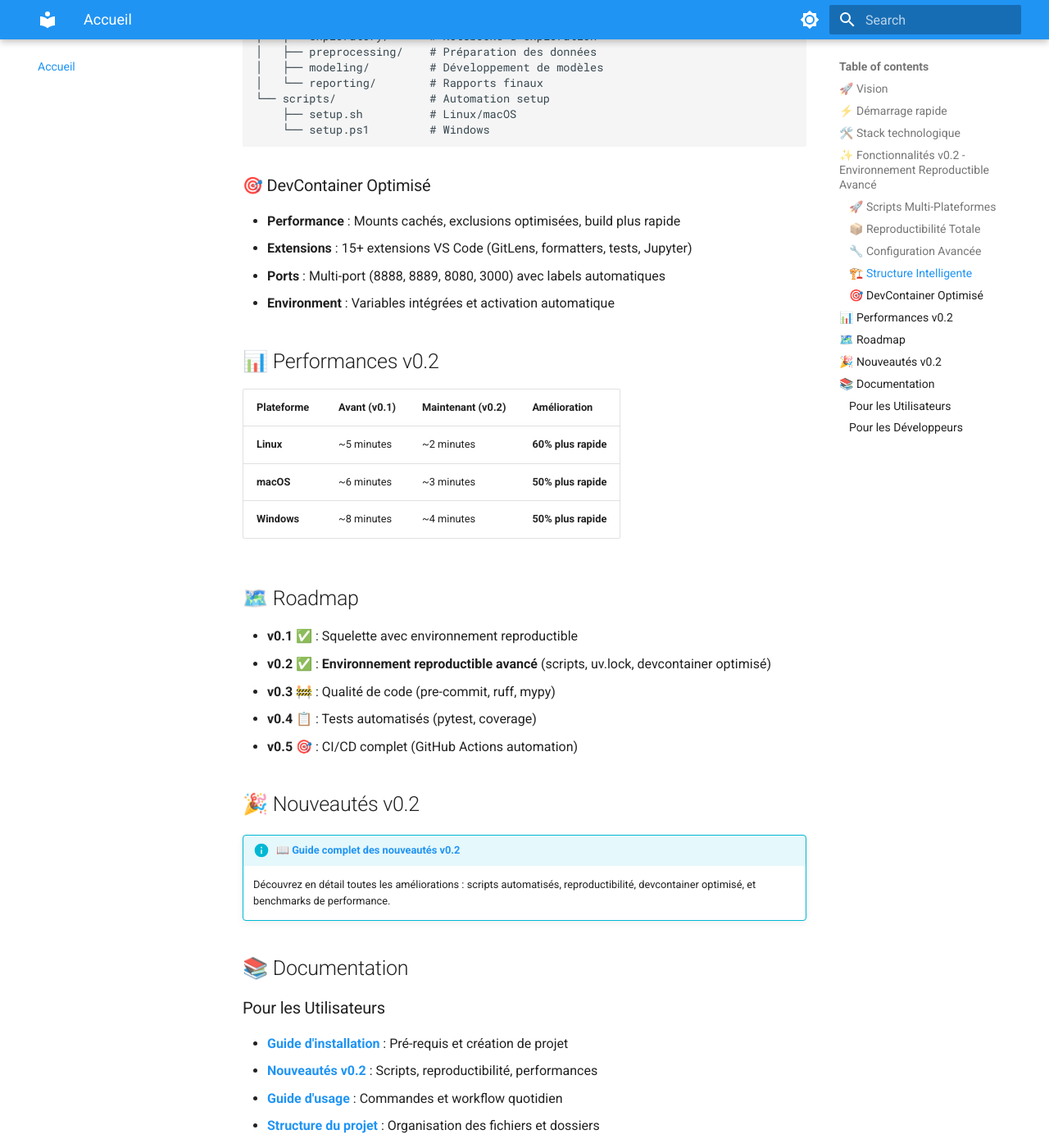
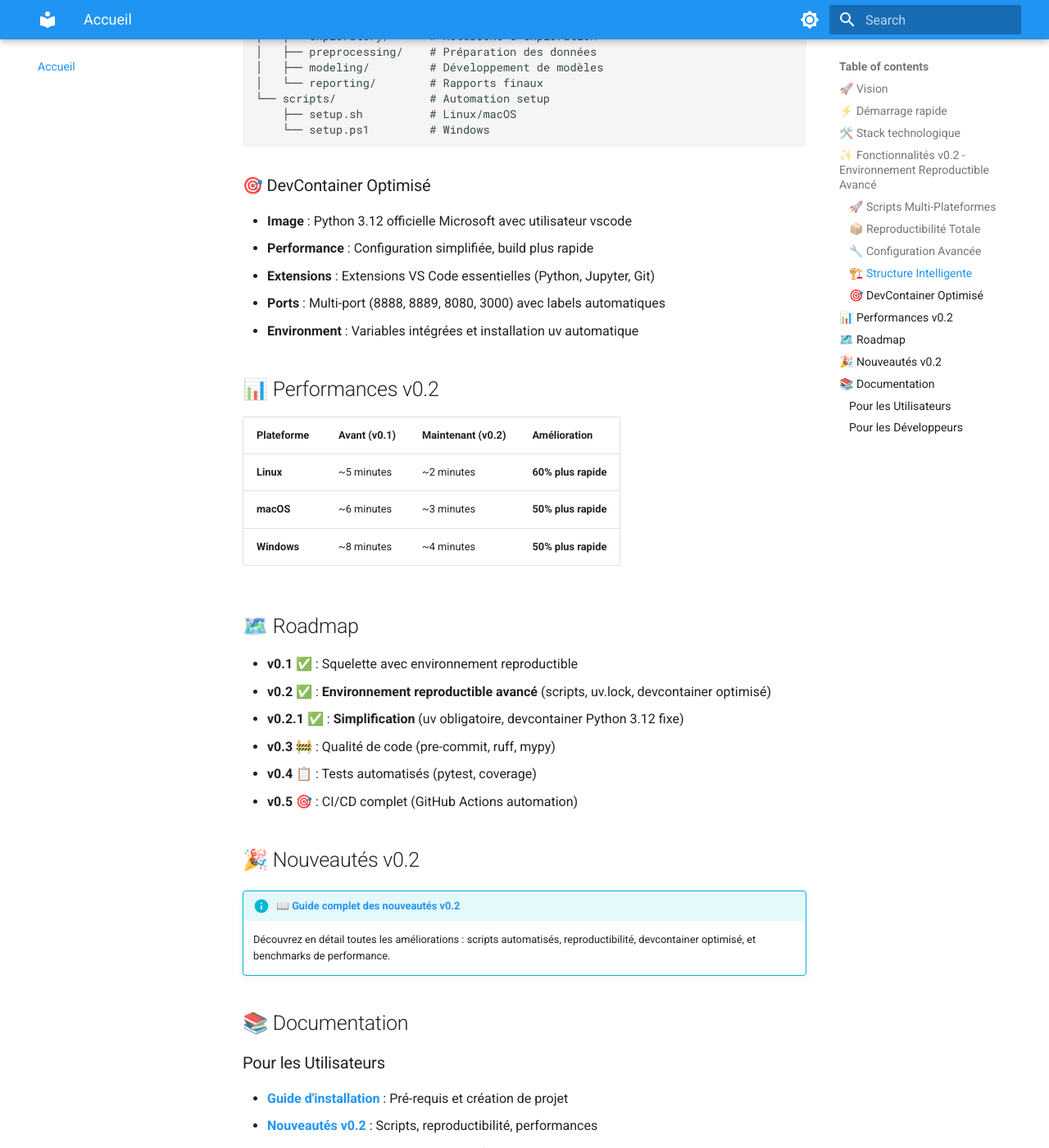
Before and after one commit to castorfou/PyFoundry, an MkDocs documentation site: the page built from docs/index.md, in a window 1280 px wide and 1400 px high, scrolled down 2216 px. Shown: the whole window at 82% size. Built offline with MkDocs 1.6.1 and Material for MkDocs 9.7.7, drawn with Linux system fonts in a browser that asks for light colours; some of the changed text lies outside the part shown.

Commit message:
fix devcontainer

````diff
--- a/cookiecutter.json
+++ b/cookiecutter.json
@@ -3,7 +3,6 @@
     "project_slug": "{{ cookiecutter.project_name.lower().replace(' ', '-').replace('_', '-') }}",
     "description": "Description de votre projet de Data Science",
     "python_version": "3.11",
-    "use_uv": "y",
     "use_node": "n",
     "setup_git": "y"
 }
--- a/docs/index.md
+++ b/docs/index.md
@@ -35,8 +35,8 @@ code mon-nouveau-projet    # VS Code propose "Reopen in Container"
 ## 🛠️ Stack technologique
 
 - **Templating** : Cookiecutter / Cruft pour templates évolutifs
-- **Environnement** : Devcontainer VS Code optimisé avec variables d'environnement
-- **Dépendances** : uv natif & pyproject.toml avec métadonnées complètes
+- **Environnement** : Devcontainer VS Code (Python 3.12) avec variables d'environnement
+- **Dépendances** : uv obligatoire & pyproject.toml avec métadonnées complètes
 - **Reproductibilité** : Verrouillage automatique des dépendances (requirements.lock)
 - **Configuration** : Templates .env et configuration Jupyter intégrée
 - **Qualité de Code** : pre-commit & ruff (préparation v0.3)
@@ -82,10 +82,11 @@ mon-projet/
 ```
 
 ### 🎯 DevContainer Optimisé
-- **Performance** : Mounts cachés, exclusions optimisées, build plus rapide
-- **Extensions** : 15+ extensions VS Code (GitLens, formatters, tests, Jupyter)
+- **Image** : Python 3.12 officielle Microsoft avec utilisateur vscode
+- **Performance** : Configuration simplifiée, build plus rapide
+- **Extensions** : Extensions VS Code essentielles (Python, Jupyter, Git)
 - **Ports** : Multi-port (8888, 8889, 8080, 3000) avec labels automatiques
-- **Environment** : Variables intégrées et activation automatique
+- **Environment** : Variables intégrées et installation uv automatique
 
 ## 📊 Performances v0.2
 
@@ -99,6 +100,7 @@ mon-projet/
 
 - **v0.1** ✅ : Squelette avec environnement reproductible
 - **v0.2** ✅ : **Environnement reproductible avancé** (scripts, uv.lock, devcontainer optimisé)
+- **v0.2.1** ✅ : **Simplification** (uv obligatoire, devcontainer Python 3.12 fixe)
 - **v0.3** 🚧 : Qualité de code (pre-commit, ruff, mypy)
 - **v0.4** 📋 : Tests automatisés (pytest, coverage)
 - **v0.5** 🎯 : CI/CD complet (GitHub Actions automation)
````
Also changed, not shown: README.md (+1 -2 lines), cookiecutter-defaults.json (deleted, +0 -8 lines), docs/dev/architecture.md (+4 -2 lines), docs/dev/roadmap.md (+4 -4 lines), docs/user/installation.md (+2 -3 lines), docs/user/v0.2-features.md (+2 -2 lines), 6 other files.
